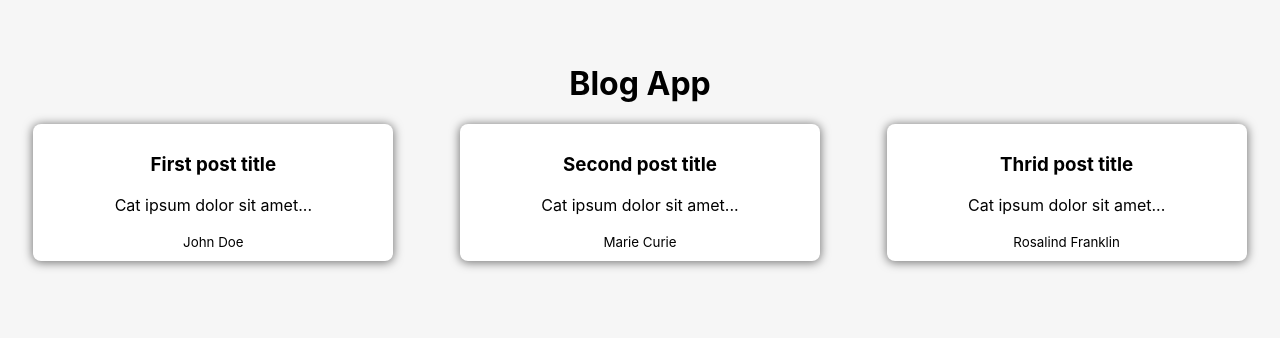
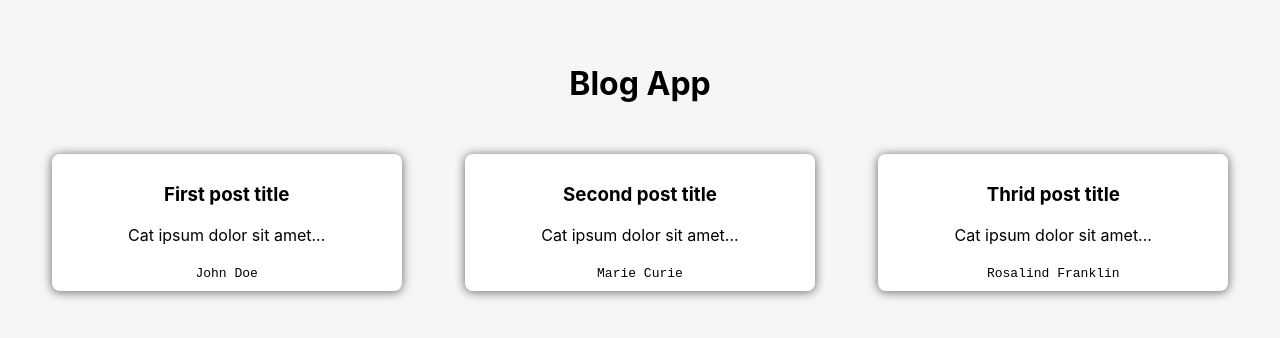
Before and after one commit to katherinebl/react-aepi-blog, a React (Create React App) app in the folder blog-test/: page / in a window 1280 px wide. Shown: the top 338 px of the page. Built offline with nearby package versions, Linux system fonts and the light colour scheme.

Commit message:
Added basic styles to postsList

```diff
--- a/blog-test/src/App.css
+++ b/blog-test/src/App.css
@@ -11,7 +11,8 @@
 
 .container {
   display: flex;
-  justify-content: space-around;
+  flex-wrap: wrap;
+  padding: 20px;
 }
 
 .post-card {
@@ -20,6 +21,17 @@
   -webkit-box-shadow: 0px 1px 10px 1px rgba(0,0,0,0.50);
   box-shadow: 0px 1px 10px 1px rgba(0,0,0,0.50);
   border-radius: 8px;
-  width: 25%;
+  width: 100%;
   padding: 10px 20px;
+  margin: 10px auto;
 }
+
+@media all and (min-width: 768px) {
+  .container {
+    justify-content: space-around;
+  }
+
+  .post-card {
+    width: 25%;
+  }
+}
--- a/blog-test/src/components/PostsList.jsx
+++ b/blog-test/src/components/PostsList.jsx
@@ -21,7 +21,7 @@ function PostsList () {
           <div className="post-card" key={post.authorID}>
             <h3>{post.title}</h3>
             <p>{post.content}</p>
-            <small>{post.author}</small>
+            <samp>{post.author}</samp>
           </div>
       )
     })
```
